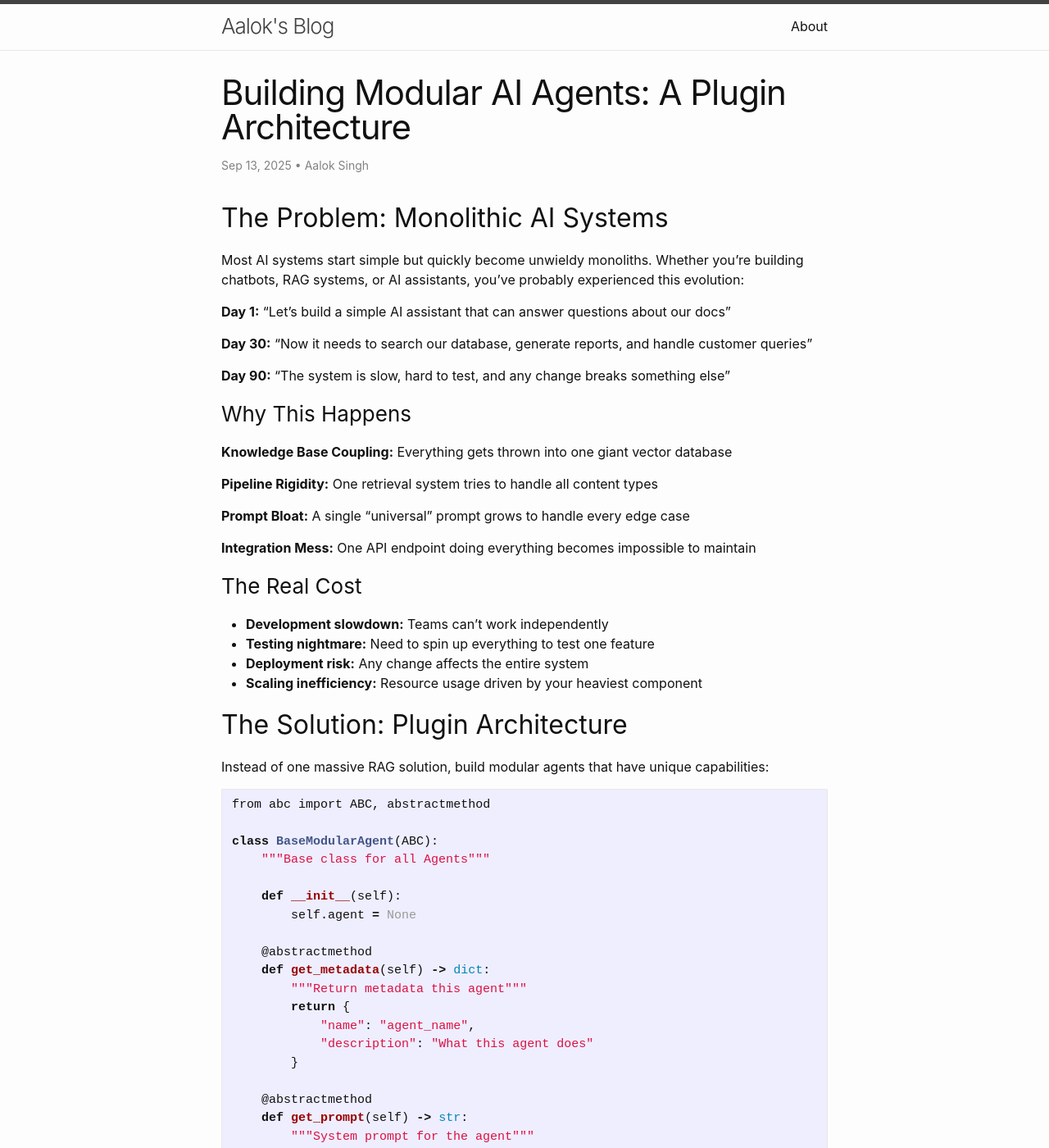
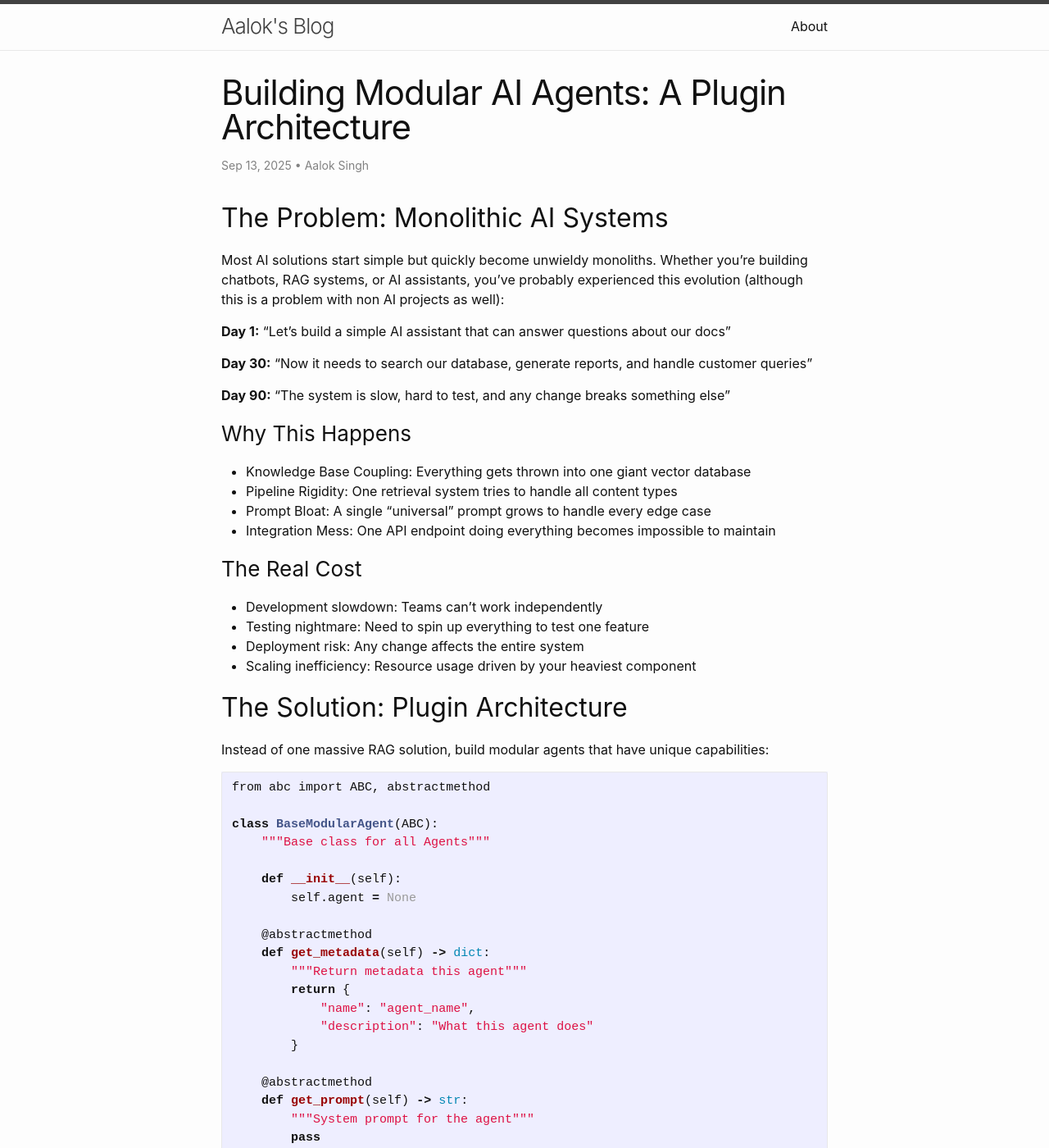
Before and after one commit to aalok05/aalok05.github.io, a Jekyll site: the page built from _posts/2025-09-13-building-modular-ai-agents.md, in a window 1280 px wide and 1400 px high. Shown: the whole window at 82% size. Built offline with Jekyll 4.4.1, drawn with Linux system fonts in a browser that asks for light colours; some of the changed text lies outside the part shown.

Commit message:
Update 2025-09-13-building-modular-ai-agents.md

```diff
--- a/_posts/2025-09-13-building-modular-ai-agents.md
+++ b/_posts/2025-09-13-building-modular-ai-agents.md
@@ -12,7 +12,7 @@ author:  "Aalok Singh"
 
 ## The Problem: Monolithic AI Systems
 
-Most AI systems start simple but quickly become unwieldy monoliths. Whether you're building chatbots, RAG systems, or AI assistants, you've probably experienced this evolution:
+Most AI solutions start simple but quickly become unwieldy monoliths. Whether you're building chatbots, RAG systems, or AI assistants, you've probably experienced this evolution (although this is a problem with non AI projects as well):
 
 **Day 1:** "Let's build a simple AI assistant that can answer questions about our docs"
 
@@ -22,20 +22,17 @@ Most AI systems start simple but quickly become unwieldy monoliths. Whether you'
 
 ### Why This Happens
 
-**Knowledge Base Coupling:** Everything gets thrown into one giant vector database
-
-**Pipeline Rigidity:** One retrieval system tries to handle all content types
-
-**Prompt Bloat:** A single "universal" prompt grows to handle every edge case
-
-**Integration Mess:** One API endpoint doing everything becomes impossible to maintain
+-   Knowledge Base Coupling:  Everything gets thrown into one giant vector database
+-   Pipeline Rigidity:  One retrieval system tries to handle all content types
+-   Prompt Bloat:  A single "universal" prompt grows to handle every edge case
+-   Integration Mess:  One API endpoint doing everything becomes impossible to maintain
 
 ### The Real Cost
 
-- **Development slowdown:** Teams can't work independently
-- **Testing nightmare:** Need to spin up everything to test one feature
-- **Deployment risk:** Any change affects the entire system
-- **Scaling inefficiency:** Resource usage driven by your heaviest component
+-   Development slowdown:  Teams can't work independently
+-   Testing nightmare:  Need to spin up everything to test one feature
+-   Deployment risk:  Any change affects the entire system
+-   Scaling inefficiency:  Resource usage driven by your heaviest component
 
 ## The Solution: Plugin Architecture
 
@@ -99,6 +93,7 @@ async def find_and_initialize_agents(directory: str):
                 if (isinstance(obj, type) and
                     issubclass(obj, BaseModularAgent) and
                     obj != BaseModularAgent):
+
                     # Create instance and initialize the agent
                     agents = obj()
                     await agents.initialize()
@@ -178,7 +173,7 @@ async def main():
         )
         tools.append(tool)
 
-    # Create orchestrator agent with all capability tools
+    # Create orchestrator agent with all plugin agents as tools
     orchestrator = Agent(
         name="AI Assistant",
         instructions="""You are an intelligent assistant that can help with various tasks.
```
Also changed, not shown: other parts of _posts/2025-09-13-building-modular-ai-agents.md (+13 -16 lines).
